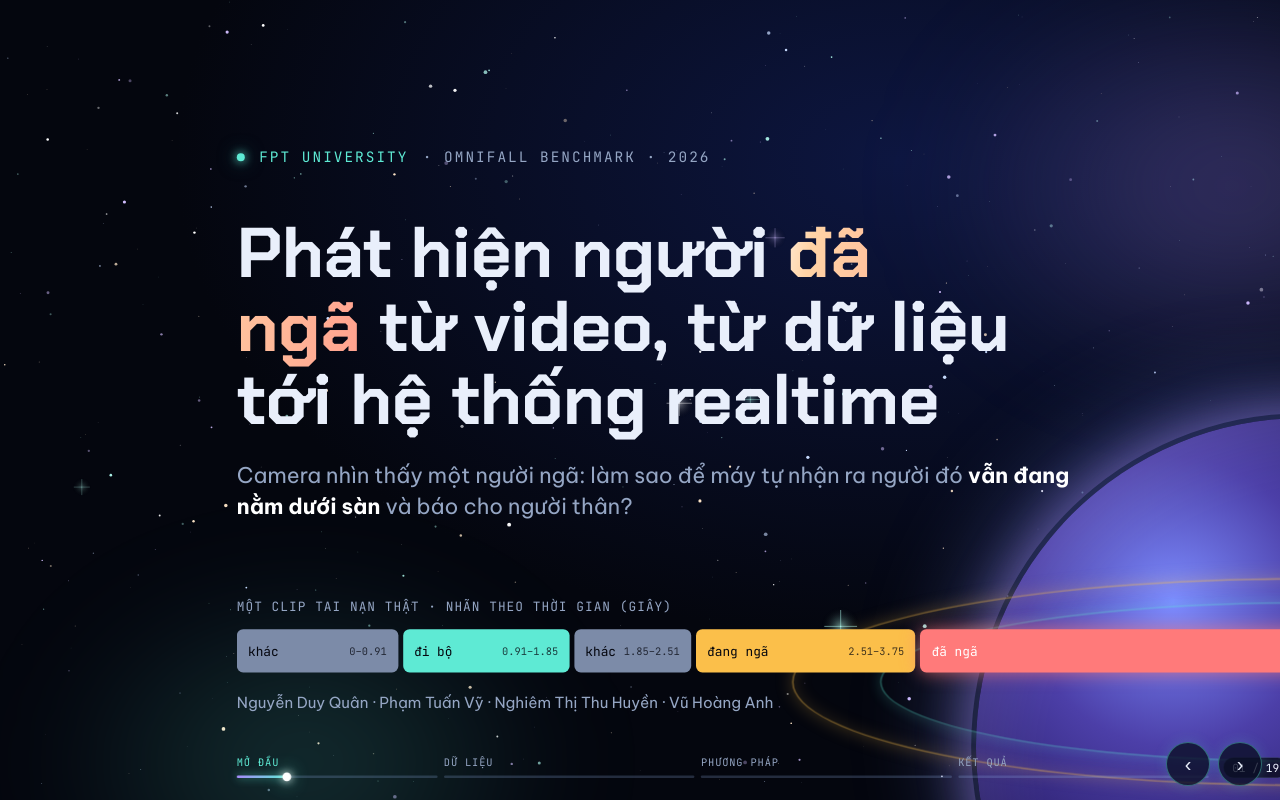
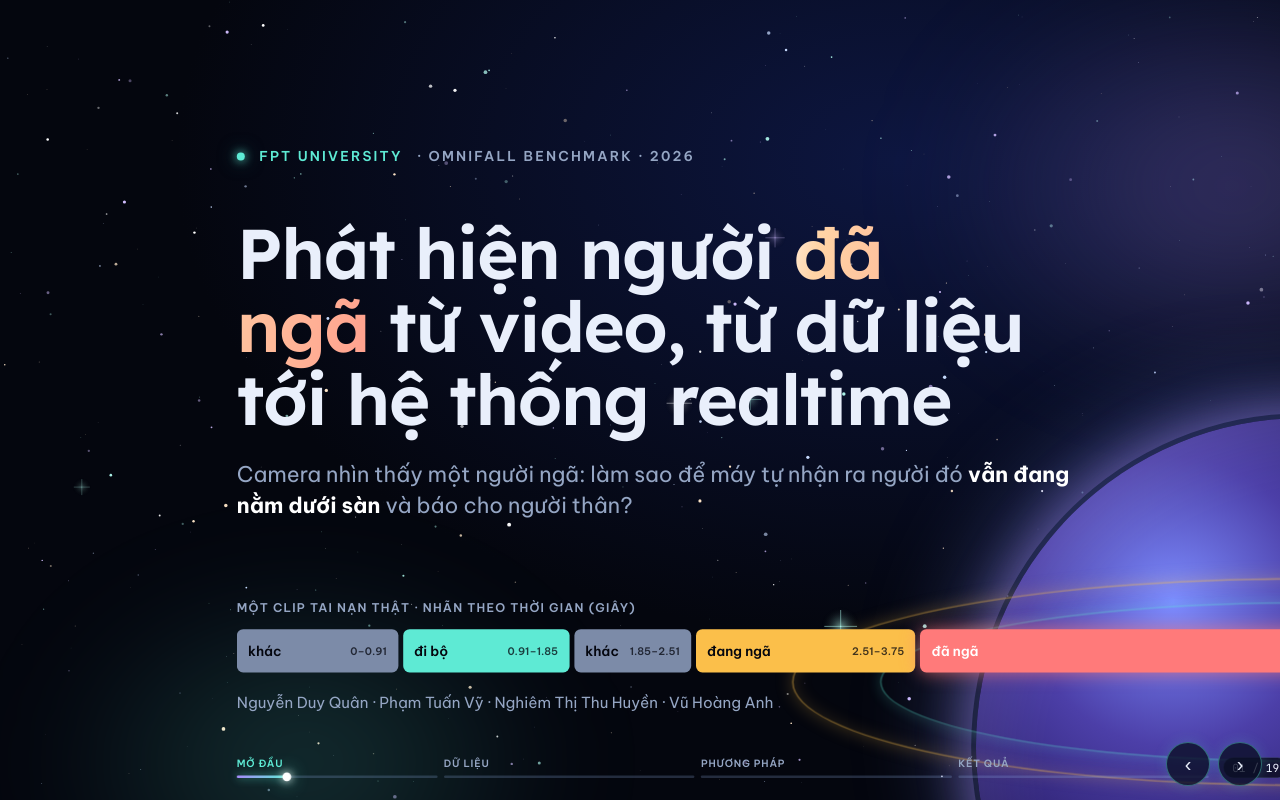
Before and after one commit to WuneCutee/omnifall-conditioning, a plain HTML site: page deliverables/OmniFall_slides.html in a window 1280 px wide. Drawn offline with Linux system fonts and the light colour scheme.

Commit message:
Refresh slide typography

```diff
--- a/deliverables/OmniFall_slides.html
+++ b/deliverables/OmniFall_slides.html
@@ -3,7 +3,7 @@
 <title>OmniFall Fallen-State Detection</title>
 <link rel="preconnect" href="https://fonts.googleapis.com">
 <link rel="preconnect" href="https://fonts.gstatic.com" crossorigin>
-<link rel="stylesheet" href="https://fonts.googleapis.com/css2?family=Be+Vietnam+Pro:wght@400;500;600;700&family=Chakra+Petch:wght@500;600;700&family=JetBrains+Mono:wght@400;600&display=swap">
+<link rel="stylesheet" href="https://fonts.googleapis.com/css2?family=Be+Vietnam+Pro:wght@400;500;600;700&family=Lexend:wght@500;600;700&family=JetBrains+Mono:wght@400;600&display=swap">
 <style>
 /* Layout: mission-control telemetry in deep space — 1600x900 stage scaled to fit over a live starfield;
    glass panels carry the evidence, a nebula tints each section, the foot scrubber reads as an orbit track. */
@@ -23,7 +23,7 @@
   --grey: #74839F;         /* baseline */
   --panel: var(--glass);
   --night-ink: var(--ink); --night-muted: var(--muted);
-  --f-display: "Chakra Petch", "Be Vietnam Pro", "Segoe UI", sans-serif;
+  --f-display: "Lexend", "Be Vietnam Pro", "Segoe UI", sans-serif;
   --f-body: "Be Vietnam Pro", "Segoe UI", "Helvetica Neue", Arial, sans-serif;
   --f-mono: "JetBrains Mono", "Consolas", "SFMono-Regular", monospace;
   color-scheme: dark;
@@ -55,12 +55,12 @@ body {
 
 .slide { position: absolute; inset: 0; padding: 72px 96px 120px; display: none; flex-direction: column; gap: 28px; overflow: hidden; z-index: 1; }
 .slide.active { display: flex; }
-.eyebrow { font-family: var(--f-mono); font-size: 18px; letter-spacing: .14em; text-transform: uppercase; color: var(--teal); display: flex; gap: 18px; align-items: center; }
+.eyebrow { font-family: var(--f-body); font-weight: 600; font-size: 17px; letter-spacing: .16em; text-transform: uppercase; color: var(--teal); display: flex; gap: 18px; align-items: center; }
 .eyebrow::before { content: ""; width: 10px; height: 10px; border-radius: 50%; background: var(--teal); box-shadow: 0 0 12px var(--teal), 0 0 24px rgba(94,234,212,.5); }
-.eyebrow .tc { color: var(--muted); }
+.eyebrow .tc { display: none; }
 .eyebrow .tc::before { content: "T+"; }
 .cover .eyebrow .tc::before { content: none; }
-h1, h2 { font-family: var(--f-display); font-weight: 700; margin: 0; text-wrap: balance; letter-spacing: -0.005em; }
+h1, h2 { font-family: var(--f-display); font-weight: 600; margin: 0; text-wrap: balance; letter-spacing: -0.02em; line-height: 1.12; }
 h1 { font-size: 88px; line-height: 1.04; }
 h2 { font-size: 54px; line-height: 1.1; max-width: 1320px; text-shadow: 0 0 28px rgba(138,180,255,.18); }
 .lead { font-size: 27px; line-height: 1.45; color: var(--muted); max-width: 1180px; margin: 0; }
@@ -78,7 +78,7 @@ p { margin: 0; }
   box-shadow: inset 0 1px 0 rgba(255,255,255,.06), 0 18px 40px rgba(0,0,0,.35);
 }
 .panel::after { content: ""; position: absolute; top: -1px; left: 24px; right: 24px; height: 1px; background: linear-gradient(90deg, transparent, rgba(94,234,212,.7), transparent); }
-.kicker { font-family: var(--f-mono); font-size: 16px; letter-spacing: .08em; text-transform: uppercase; color: var(--muted); }
+.kicker { font-family: var(--f-body); font-weight: 600; font-size: 15px; letter-spacing: .1em; text-transform: uppercase; color: var(--muted); }
 .big, .mid { font-family: var(--f-display); font-weight: 700; font-variant-numeric: tabular-nums; line-height: 1; }
 .big { font-size: 88px; } .mid { font-size: 54px; }
 .big, .mid { text-shadow: 0 0 22px currentColor; }
@@ -91,7 +91,7 @@ ul.clean li { font-size: 23px; line-height: 1.42; padding-left: 30px; position:
 ul.clean li::before { content: ""; position: absolute; left: 4px; top: 13px; width: 8px; height: 8px; border-radius: 50%; background: var(--teal); box-shadow: 0 0 10px var(--teal); }
 .t-fall { color: var(--amber); } .t-fallen { color: var(--red); } .t-teal { color: var(--teal); } .t-blue { color: var(--blue); }
 table.data { border-collapse: collapse; width: 100%; font-size: 20px; font-variant-numeric: tabular-nums; }
-table.data th { text-align: left; font-family: var(--f-mono); font-size: 15px; letter-spacing: .06em; text-transform: uppercase; color: var(--muted); font-weight: 400; padding: 0 12px 10px 0; border-bottom: 1.5px solid rgba(233,239,251,.55); }
+table.data th { text-align: left; font-family: var(--f-body); font-weight: 600; font-size: 14px; letter-spacing: .08em; text-transform: uppercase; color: var(--muted); font-weight: 400; padding: 0 12px 10px 0; border-bottom: 1.5px solid rgba(233,239,251,.55); }
 table.data td { padding: 11px 12px 11px 0; border-bottom: 1px solid var(--line); white-space: nowrap; }
 table.data td.n, table.data th.n { text-align: right; }
 table.data tr.hl td { font-weight: 600; color: var(--teal); text-shadow: 0 0 12px rgba(94,234,212,.4); }
@@ -136,14 +136,14 @@ svg text { font-family: var(--f-body); }
 .ring.r2 { width: 1060px; height: 200px; right: -360px; bottom: 60px; border-color: rgba(94,234,212,.35); box-shadow: 0 0 18px rgba(94,234,212,.2); }
 .cover > *:not(.planet):not(.ring), .finale > *:not(.planet):not(.ring) { position: relative; z-index: 1; }
 .strip { display: grid; grid-template-columns: 0.91fr 0.94fr 0.66fr 1.24fr 2.5fr; gap: 6px; margin-top: 8px; }
-.seg { height: 54px; border-radius: 8px; display: flex; align-items: center; padding: 0 14px; font-family: var(--f-mono); font-size: 16px; color: #04060E; }
+.seg { height: 54px; border-radius: 8px; display: flex; align-items: center; padding: 0 14px; font-family: var(--f-body); font-weight: 600; font-size: 17px; color: #04060E; }
 .seg small { font-size: 13px; opacity: .75; margin-left: auto; }
 .seg.hot { box-shadow: 0 0 22px rgba(255,122,122,.6); }
 
 /* orbit-track scrubber */
 .scrub { position: absolute; left: 96px; right: 190px; bottom: 40px; height: 44px; display: flex; gap: 8px; align-items: flex-end; z-index: 3; }
 .scrub .part { flex: var(--w); display: flex; flex-direction: column; gap: 8px; min-width: 0; }
-.scrub .lbl { font-family: var(--f-mono); font-size: 13px; letter-spacing: .08em; text-transform: uppercase; color: var(--muted); white-space: nowrap; overflow: hidden; text-overflow: ellipsis; }
+.scrub .lbl { font-family: var(--f-body); font-weight: 600; font-size: 12.5px; letter-spacing: .08em; text-transform: uppercase; color: var(--muted); white-space: nowrap; overflow: hidden; text-overflow: ellipsis; }
 .scrub .bar { height: 3px; border-radius: 2px; background: rgba(150,182,235,.22); position: relative; overflow: visible; }
 .scrub .bar i { position: absolute; inset: 0 auto 0 0; background: linear-gradient(90deg, var(--violet), var(--teal)); box-shadow: 0 0 10px rgba(94,234,212,.7); border-radius: 2px; }
 .scrub .part.on .lbl { color: var(--teal); }
@@ -194,7 +194,7 @@ svg text { font-family: var(--f-body); }
 <!-- 1 · cover -->
 <section class="slide cover" data-part="Mở đầu">
   <div class="planet" aria-hidden="true"></div><div class="ring" aria-hidden="true"></div><div class="ring r2" aria-hidden="true"></div>
-  <div class="eyebrow">FPT University <span class="tc">· OmniFall benchmark · 2026</span></div>
+  <div class="eyebrow">FPT University <span style="color:var(--muted)">· OmniFall benchmark · 2026</span></div>
   <h1>Phát hiện người <span class="glint">đã ngã</span> từ video, từ dữ liệu tới hệ thống realtime</h1>
   <p class="lead" style="max-width:1100px">Camera nhìn thấy một người ngã: làm sao để máy tự nhận ra người đó <b>vẫn đang nằm dưới sàn</b> và báo cho người thân?</p>
   <div style="margin-top:auto;display:flex;flex-direction:column;gap:10px">
--- a/deliverables/src/space.css
+++ b/deliverables/src/space.css
@@ -16,7 +16,7 @@
   --grey: #74839F;         /* baseline */
   --panel: var(--glass);
   --night-ink: var(--ink); --night-muted: var(--muted);
-  --f-display: "Chakra Petch", "Be Vietnam Pro", "Segoe UI", sans-serif;
+  --f-display: "Lexend", "Be Vietnam Pro", "Segoe UI", sans-serif;
   --f-body: "Be Vietnam Pro", "Segoe UI", "Helvetica Neue", Arial, sans-serif;
   --f-mono: "JetBrains Mono", "Consolas", "SFMono-Regular", monospace;
   color-scheme: dark;
@@ -48,12 +48,12 @@ body {
 
 .slide { position: absolute; inset: 0; padding: 72px 96px 120px; display: none; flex-direction: column; gap: 28px; overflow: hidden; z-index: 1; }
 .slide.active { display: flex; }
-.eyebrow { font-family: var(--f-mono); font-size: 18px; letter-spacing: .14em; text-transform: uppercase; color: var(--teal); display: flex; gap: 18px; align-items: center; }
+.eyebrow { font-family: var(--f-body); font-weight: 600; font-size: 17px; letter-spacing: .16em; text-transform: uppercase; color: var(--teal); display: flex; gap: 18px; align-items: center; }
 .eyebrow::before { content: ""; width: 10px; height: 10px; border-radius: 50%; background: var(--teal); box-shadow: 0 0 12px var(--teal), 0 0 24px rgba(94,234,212,.5); }
-.eyebrow .tc { color: var(--muted); }
+.eyebrow .tc { display: none; }
 .eyebrow .tc::before { content: "T+"; }
 .cover .eyebrow .tc::before { content: none; }
-h1, h2 { font-family: var(--f-display); font-weight: 700; margin: 0; text-wrap: balance; letter-spacing: -0.005em; }
+h1, h2 { font-family: var(--f-display); font-weight: 600; margin: 0; text-wrap: balance; letter-spacing: -0.02em; line-height: 1.12; }
 h1 { font-size: 88px; line-height: 1.04; }
 h2 { font-size: 54px; line-height: 1.1; max-width: 1320px; text-shadow: 0 0 28px rgba(138,180,255,.18); }
 .lead { font-size: 27px; line-height: 1.45; color: var(--muted); max-width: 1180px; margin: 0; }
@@ -71,7 +71,7 @@ p { margin: 0; }
   box-shadow: inset 0 1px 0 rgba(255,255,255,.06), 0 18px 40px rgba(0,0,0,.35);
 }
 .panel::after { content: ""; position: absolute; top: -1px; left: 24px; right: 24px; height: 1px; background: linear-gradient(90deg, transparent, rgba(94,234,212,.7), transparent); }
-.kicker { font-family: var(--f-mono); font-size: 16px; letter-spacing: .08em; text-transform: uppercase; color: var(--muted); }
+.kicker { font-family: var(--f-body); font-weight: 600; font-size: 15px; letter-spacing: .1em; text-transform: uppercase; color: var(--muted); }
 .big, .mid { font-family: var(--f-display); font-weight: 700; font-variant-numeric: tabular-nums; line-height: 1; }
 .big { font-size: 88px; } .mid { font-size: 54px; }
 .big, .mid { text-shadow: 0 0 22px currentColor; }
@@ -84,7 +84,7 @@ ul.clean li { font-size: 23px; line-height: 1.42; padding-left: 30px; position:
 ul.clean li::before { content: ""; position: absolute; left: 4px; top: 13px; width: 8px; height: 8px; border-radius: 50%; background: var(--teal); box-shadow: 0 0 10px var(--teal); }
 .t-fall { color: var(--amber); } .t-fallen { color: var(--red); } .t-teal { color: var(--teal); } .t-blue { color: var(--blue); }
 table.data { border-collapse: collapse; width: 100%; font-size: 20px; font-variant-numeric: tabular-nums; }
-table.data th { text-align: left; font-family: var(--f-mono); font-size: 15px; letter-spacing: .06em; text-transform: uppercase; color: var(--muted); font-weight: 400; padding: 0 12px 10px 0; border-bottom: 1.5px solid rgba(233,239,251,.55); }
+table.data th { text-align: left; font-family: var(--f-body); font-weight: 600; font-size: 14px; letter-spacing: .08em; text-transform: uppercase; color: var(--muted); font-weight: 400; padding: 0 12px 10px 0; border-bottom: 1.5px solid rgba(233,239,251,.55); }
 table.data td { padding: 11px 12px 11px 0; border-bottom: 1px solid var(--line); white-space: nowrap; }
 table.data td.n, table.data th.n { text-align: right; }
 table.data tr.hl td { font-weight: 600; color: var(--teal); text-shadow: 0 0 12px rgba(94,234,212,.4); }
@@ -129,14 +129,14 @@ svg text { font-family: var(--f-body); }
 .ring.r2 { width: 1060px; height: 200px; right: -360px; bottom: 60px; border-color: rgba(94,234,212,.35); box-shadow: 0 0 18px rgba(94,234,212,.2); }
 .cover > *:not(.planet):not(.ring), .finale > *:not(.planet):not(.ring) { position: relative; z-index: 1; }
 .strip { display: grid; grid-template-columns: 0.91fr 0.94fr 0.66fr 1.24fr 2.5fr; gap: 6px; margin-top: 8px; }
-.seg { height: 54px; border-radius: 8px; display: flex; align-items: center; padding: 0 14px; font-family: var(--f-mono); font-size: 16px; color: #04060E; }
+.seg { height: 54px; border-radius: 8px; display: flex; align-items: center; padding: 0 14px; font-family: var(--f-body); font-weight: 600; font-size: 17px; color: #04060E; }
 .seg small { font-size: 13px; opacity: .75; margin-left: auto; }
 .seg.hot { box-shadow: 0 0 22px rgba(255,122,122,.6); }
 
 /* orbit-track scrubber */
 .scrub { position: absolute; left: 96px; right: 190px; bottom: 40px; height: 44px; display: flex; gap: 8px; align-items: flex-end; z-index: 3; }
 .scrub .part { flex: var(--w); display: flex; flex-direction: column; gap: 8px; min-width: 0; }
-.scrub .lbl { font-family: var(--f-mono); font-size: 13px; letter-spacing: .08em; text-transform: uppercase; color: var(--muted); white-space: nowrap; overflow: hidden; text-overflow: ellipsis; }
+.scrub .lbl { font-family: var(--f-body); font-weight: 600; font-size: 12.5px; letter-spacing: .08em; text-transform: uppercase; color: var(--muted); white-space: nowrap; overflow: hidden; text-overflow: ellipsis; }
 .scrub .bar { height: 3px; border-radius: 2px; background: rgba(150,182,235,.22); position: relative; overflow: visible; }
 .scrub .bar i { position: absolute; inset: 0 auto 0 0; background: linear-gradient(90deg, var(--violet), var(--teal)); box-shadow: 0 0 10px rgba(94,234,212,.7); border-radius: 2px; }
 .scrub .part.on .lbl { color: var(--teal); }
```
Also changed, not shown: deliverables/src/slides.src.html (+2 -2 lines), 1 other file.
